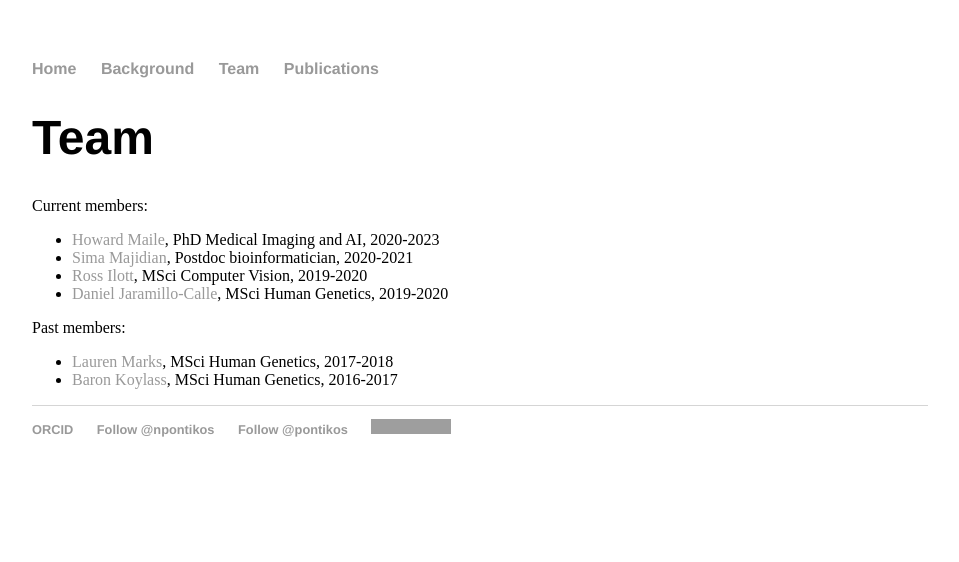
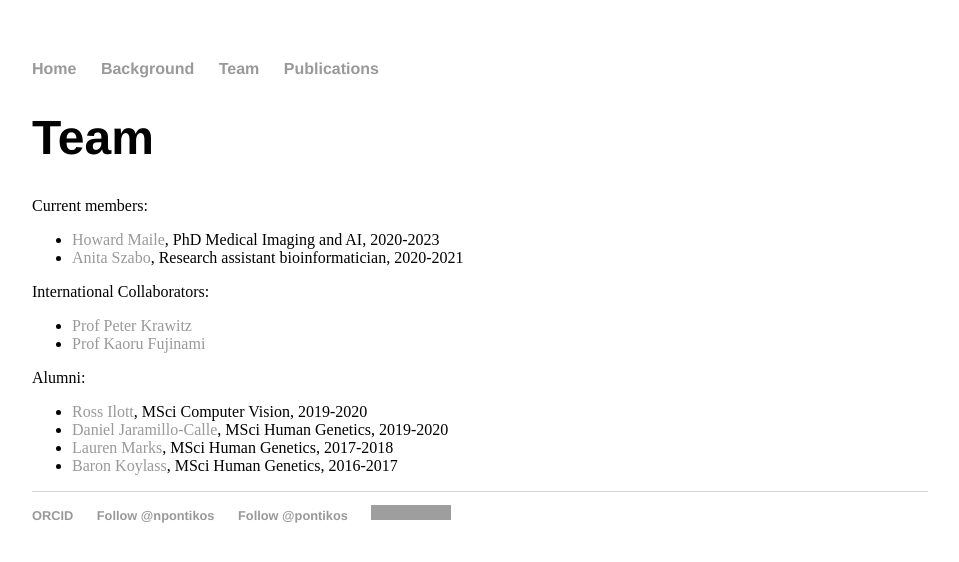
Before and after one commit to pontikos/pontikos.github.io, a Jekyll site: the page built from Team/index.html, in a window 1280 px wide. Shown: the top 562 px of the page, without its empty margins (160-1119 px from the left). Built offline with Jekyll 4.4.1, drawn with Linux system fonts in a browser that asks for light colours; nearby versions of some CDN libraries; comment, search, counter and statistics services are not loaded; grey boxes are pictures that could not be loaded.

Commit message:
Update index.html

```diff
--- a/Team/index.html
+++ b/Team/index.html
@@ -8,13 +8,20 @@ title: Nikolas Pontikos, PhD
 Current members:
   <ul>
     <li> <a href="https://www.linkedin.com/in/howard-maile-872a34a/">Howard Maile</a>, PhD Medical Imaging and AI, 2020-2023 </li>
-    <li> <a href="https://www.linkedin.com/in/sina-majidian/">Sima Majidian</a>, Postdoc bioinformatician, 2020-2021 </li>
-    <li> <a href="https://www.linkedin.com/in/ross-ilott-21674a99/">Ross Ilott</a>, MSci Computer Vision, 2019-2020 </li>
-    <li> <a href="https://www.linkedin.com/in/daniel-a-jaramillo-calle-b5350a36/">Daniel Jaramillo-Calle</a>, MSci Human Genetics, 2019-2020 </li>
+    <li> <a href="https://www.linkedin.com/in/anita-szabo-615139182/">Anita Szabo</a>, Research assistant bioinformatician, 2020-2021 </li>
+
   </ul>
 
-Past members:
+International Collaborators:
 <ul>
+  <li> <a href="https://www.igsb.uni-bonn.de/en/team-1/peter-krawitz">Prof Peter Krawitz</a> </li>
+  <li> <a href="https://www.fujinamik.com/">Prof Kaoru Fujinami</a> </li>
+</ul>
+
+Alumni:
+<ul>
+  <li> <a href="https://www.linkedin.com/in/ross-ilott-21674a99/">Ross Ilott</a>, MSci Computer Vision, 2019-2020 </li>
+  <li> <a href="https://www.linkedin.com/in/daniel-a-jaramillo-calle-b5350a36/">Daniel Jaramillo-Calle</a>, MSci Human Genetics, 2019-2020 </li>
   <li> <a href="https://www.linkedin.com/in/lauren-marks-5a2301121/">Lauren Marks</a>, MSci Human Genetics, 2017-2018 </li>
   <li> <a href="https://www.linkedin.com/in/baron-koylass-46a977144/">Baron Koylass</a>, MSci Human Genetics, 2016-2017 </li>
 </ul>
```
